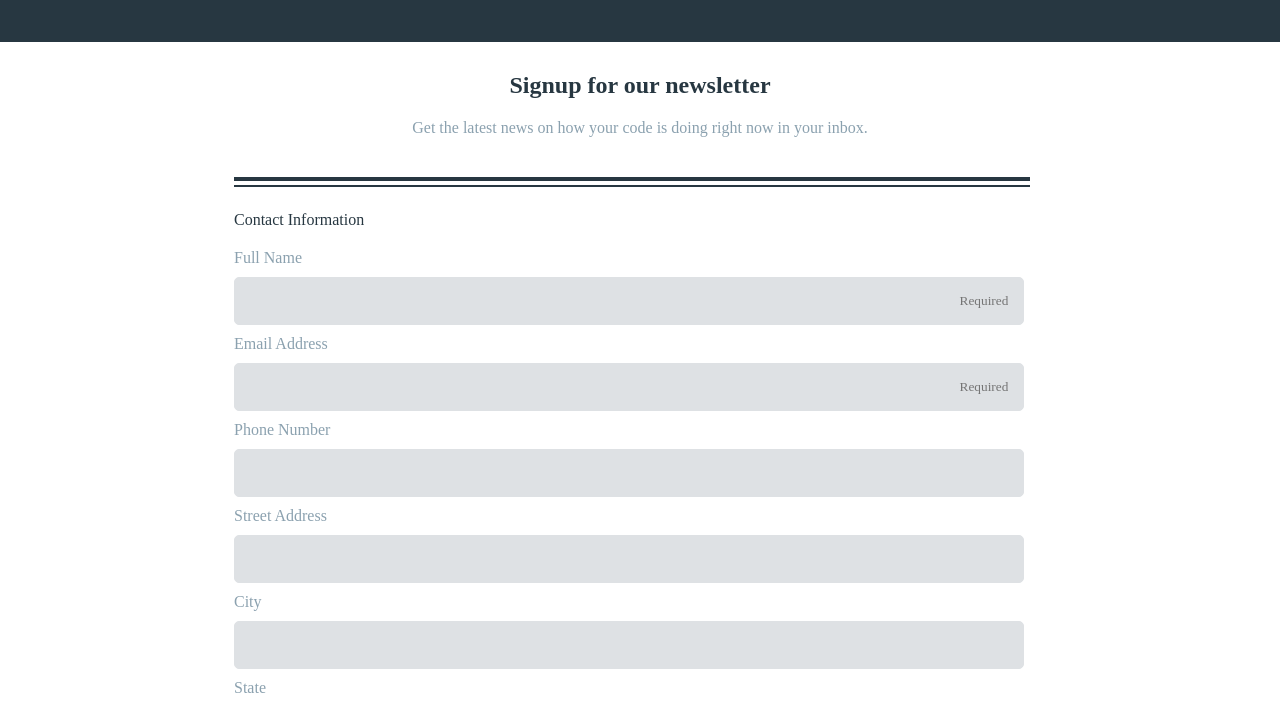
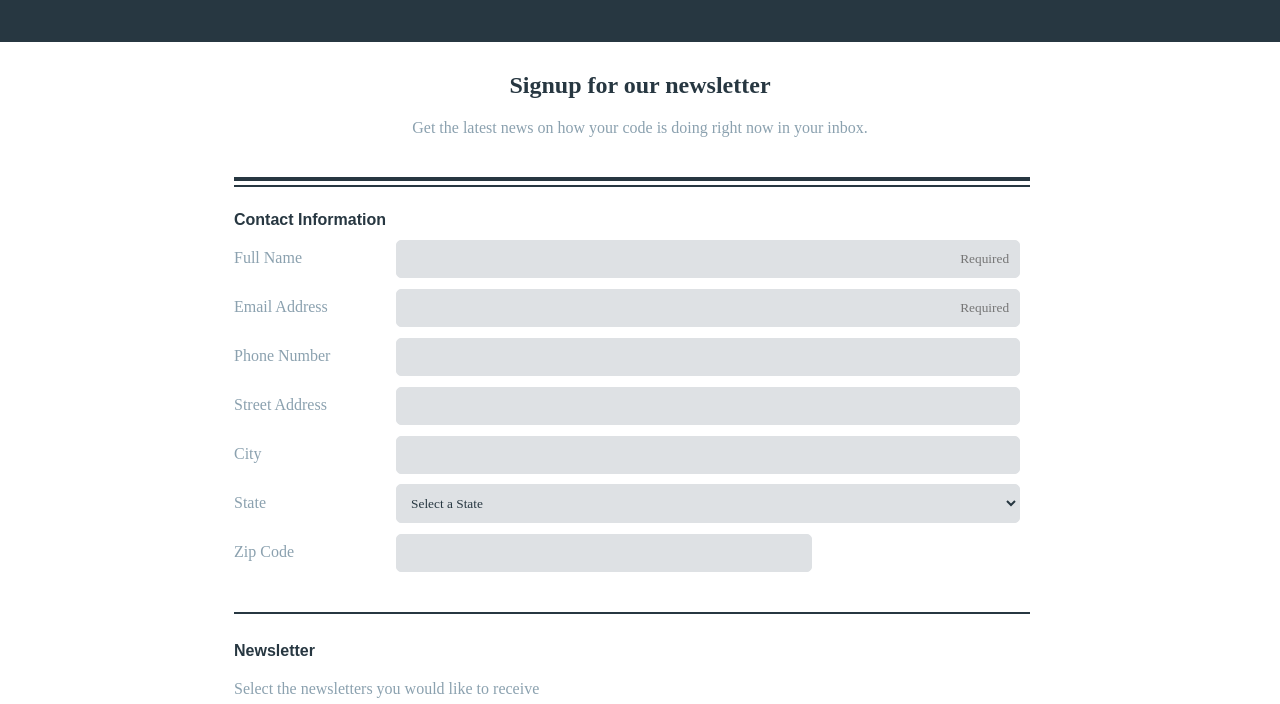
Before and after one commit to kpasciullo/TechDegree-Project03, a plain HTML site: page index.html in a window 1280 px wide. Shown: the part 85-789 px from the top of the page. Drawn offline with Linux system fonts and the light colour scheme.

Commit message:
Update styles.css

```diff
--- a/css/styles.css
+++ b/css/styles.css
@@ -8,7 +8,7 @@
   }
   h2,
   h3,
-  legend {
+  legend  {
     color: rgb(39, 55, 65);
     padding: 10px;
   }
@@ -135,6 +135,12 @@ fieldset > input, select {
      width: 99%;
  }
 
+ .contact-info, .newsletter-info {
+     font-family: Arial, Helvetica, sans-serif;
+     font-weight: bolder;
+     color: rgb(39, 55, 65);
+ }
+
  @media only screen and (min-width: 768px) {
 
     form {
@@ -147,4 +153,16 @@ fieldset > input, select {
         margin-left: 0px;
     }
 
+    fieldset > label {
+        display: inline-block;
+        width: 19%;
+        text-align: left;
+    }
+
+    fieldset > input, select {
+        width: 75%;
+        padding: 10px;
+        margin-bottom: 10px;;
+    }
+
  }
```
